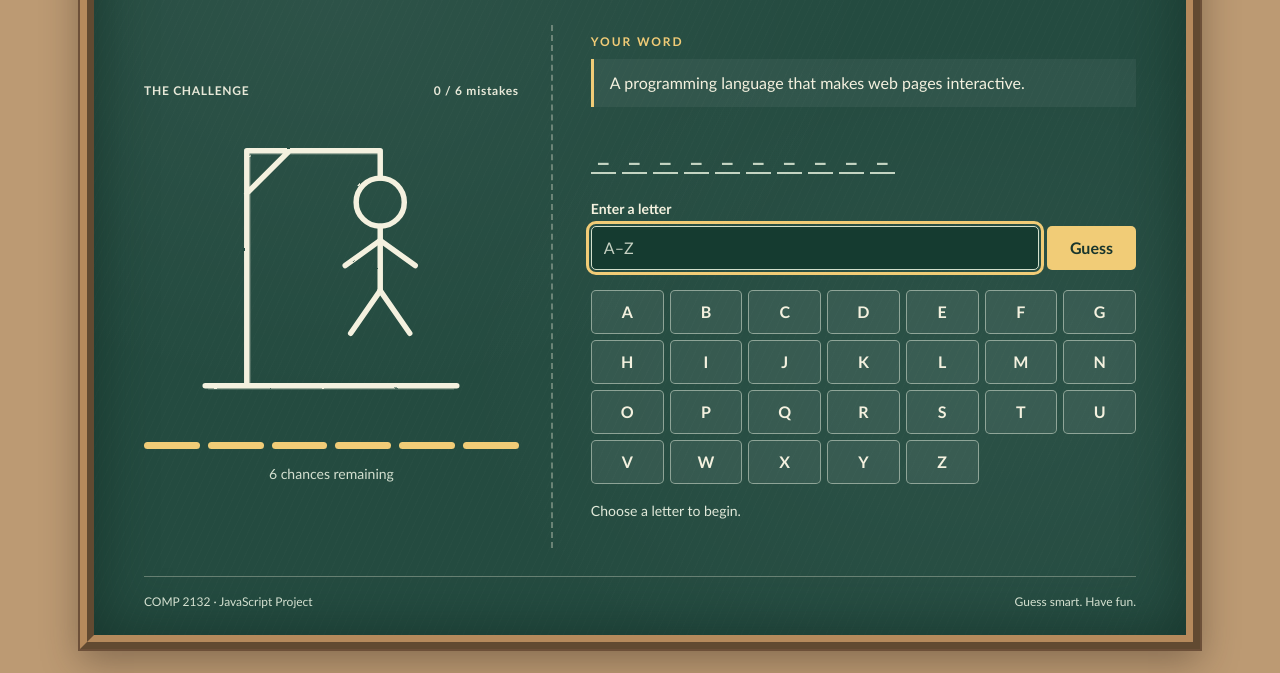
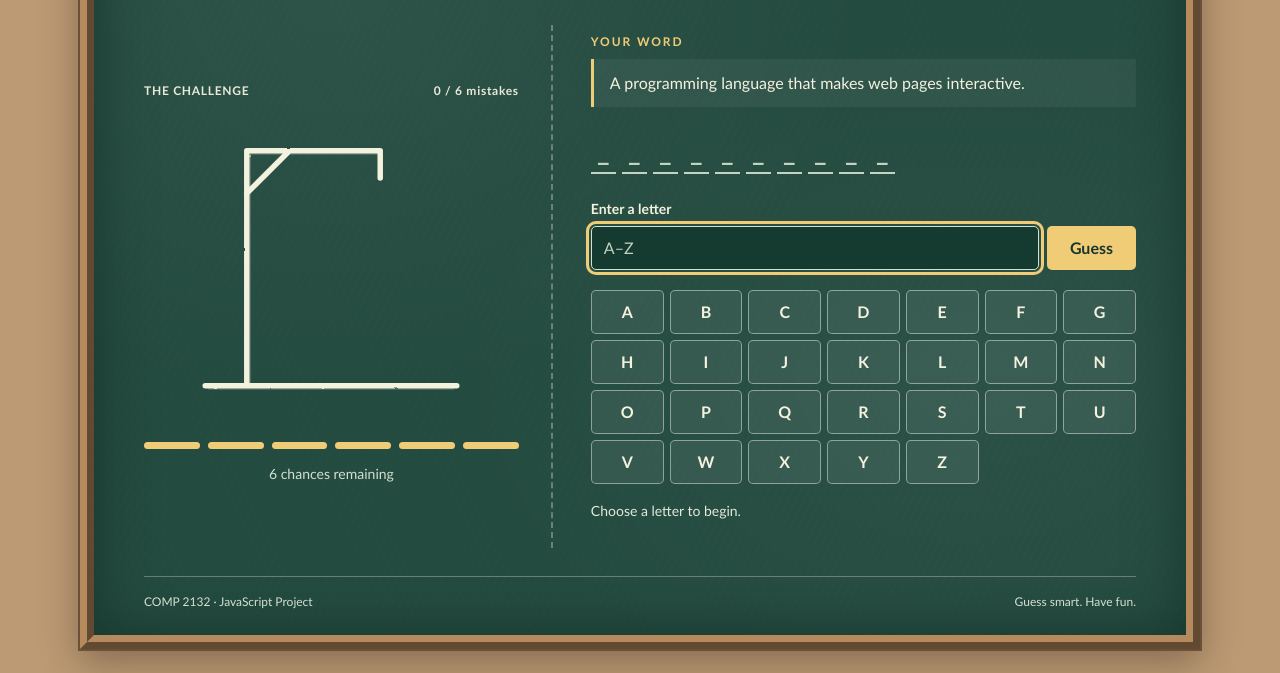
Before and after one commit to ATTENT10N-9975/COMP2132-Hangman, a website: page index.html in a window 1280 px wide. Shown: the part 253-926 px from the top of the page. Drawn offline with Linux system fonts and the light colour scheme.

Commit message:
Revert "Remove chalk figure parts on incorrect guesses"
This reverts commit db4fe1199dfc7b31d9012b4e1fe3d262a2271352.

```diff
--- a/index.html
+++ b/index.html
@@ -17,7 +17,7 @@
         <section class="game" aria-label="Hangman game">
             <aside class="visual">
                 <div class="visual-top"><span>THE CHALLENGE</span><span id="counter">0 / 6 mistakes</span></div>
-                <img id="hangman" src="images/hangman-6.svg" alt="Complete chalk figure with zero mistakes" width="320" height="280">
+                <img id="hangman" src="images/hangman-0.svg" alt="Hangman with zero mistakes" width="320" height="280">
                 <div id="chances" class="chances" aria-hidden="true"></div>
                 <p id="remaining">6 chances remaining</p>
             </aside>
--- a/js/game.js
+++ b/js/game.js
@@ -104,8 +104,7 @@ function renderGame() {
         tile.textContent = revealed ? letter : '_';
         elements.word.append(tile);
     }
-    // The figure starts complete and loses one part for each incorrect guess.
-    elements.image.src = `images/hangman-${MAX_MISTAKES - game.mistakes}.svg`;
+    elements.image.src = `images/hangman-${game.mistakes}.svg`;
     elements.image.alt = `Hangman drawing: ${game.mistakes} of ${MAX_MISTAKES} mistakes`;
     elements.counter.textContent = `${game.mistakes} / ${MAX_MISTAKES} mistakes`;
     const remaining = MAX_MISTAKES - game.mistakes;
```
Also changed, not shown: README.md.
